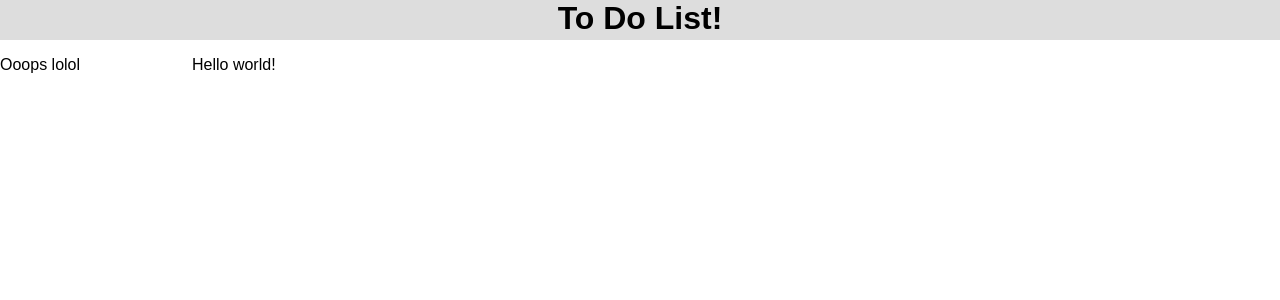
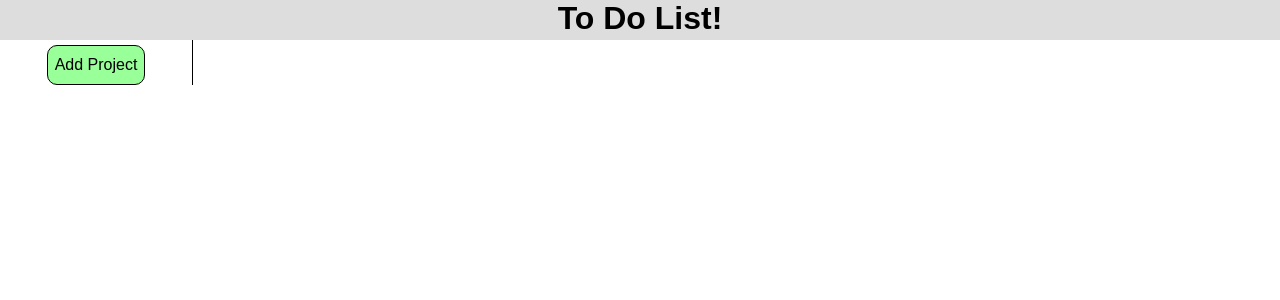
Before and after one commit to atRobert/odin_project, a React (Create React App) app in the folder react_task_manager/my-app/: page / in a window 1280 px wide. Shown: the top 300 px of the page. Built offline with nearby package versions, Linux system fonts and the light colour scheme.

Commit message:
Tabs on sides are selectable. Slight pixel off..

```diff
--- a/react_task_manager/my-app/src/index.css
+++ b/react_task_manager/my-app/src/index.css
@@ -28,6 +28,7 @@ body{
 .projectListFrame{
   display: inline-block;
   width:15%;
+  border-right:1px solid black;
 
 }
 
@@ -36,3 +37,43 @@ body{
   width:85%;
 
 }
+
+.project-item{
+  display: block;
+  width:99%;
+  padding-top:20px;
+  padding-bottom:20px;
+  border: 1px solid black;
+  transition: .25s ease;
+  background-color: rgb(196, 196, 196);
+  text-align: center;
+  border-radius: 10px 0px 0px 10px;
+  margin-left:1%;
+}
+
+.project-item:hover{
+  background:white;
+}
+
+.active-project{
+  background:white;
+  border-right: 1px solid white;
+}
+
+.add-project{
+  display: block;
+  width: 50%;
+  padding-top:10px;
+  padding-bottom:10px;
+  background:rgb(153, 255, 153);
+  transition: .25s ease;
+  border:1px solid black;
+  text-align:center;
+  border-radius:10px;
+  margin:auto;
+  margin-top:5px;
+}
+
+.add-project:hover{
+  background: rgb(95, 158, 95)
+}
--- a/react_task_manager/my-app/src/index.js
+++ b/react_task_manager/my-app/src/index.js
@@ -4,27 +4,100 @@ import * as serviceWorker from './serviceWorker';
 import React from 'react';
 import ReactDOM from 'react-dom';
 import './index.css';
+import {getProjectList, buildProjectInfo, removeProject} from './localStorageProjects.js'
 
+getProjectList()
 
 class ProjectList extends React.Component {
+  constructor(props){
+    super(props);
+    this.state = ({
+          data: buildProjectInfo(),
+          selectedProject: "michael"})
+  }
+
+  deleteProjectHandler = (index, projectID) =>{
+    removeProject(projectID)
+    console.log(projectID)
+    const projects = [...this.state.data]
+    projects.splice(index, 1)
+    this.setState({data:projects});
+  }
+
+  addProjectHandler = () => {
+    console.log('adding joe')
+    window.localStorage.setItem('joe','{"title":"joe","id":"j"}')
+    const projects = [...this.state.data]
+    projects.push({"title":"joe","id":"j"})
+    this.setState({data:projects})
+  }
+
+  updateSlectedProject = (projectID) =>{
+    this.setState({selectedProject:projectID})
+  }
+
   render() {
     return (
       <div className="projectListFrame">
-        <p>Ooops lolol</p>
+        {this.state.data.map((project, index) => (
+          <ProjectListItem
+            project = {project.title}
+            description = {project.description}
+            complete = {project.complete}
+            tasks = {project.tasks}
+            key = {project.id}
+            selectedProject = {this.state.selectedProject}
+            click = {() => this.deleteProjectHandler(index, project.title)}
+            selectProject = {() => this.updateSlectedProject(project.title)}
+            />
+        ))}
+        <CreateProject
+          click = {this.addProjectHandler}
+          />
       </div>
     );
   }
 }
 
+class CreateProject extends React.Component{
+  constructor(props){
+    super(props)
+    this.state = null
+  }
+  render(){
+    return(
+      <div className='add-project' onClick = {this.props.click}>Add Project</div>
+    )
+  }
+}
+
+class ProjectListItem extends React.Component {
+  constructor(props){
+    super(props)
+    this.state = null
+  }
+
+  render(){
+    console.log(this.props.selectedProject)
+    console.log(this.props.project)
+    return (
+      <div
+      className={this.props.selectedProject === this.props.project ? 'project-item active-project': 'project-item'}
+      onClick = {this.props.selectProject}>{this.props.project}</div>
+    )
+  }
+}
+
+
 class ProjectDetail extends React.Component {
   render(){
     return (
       <div className="projectDetailFrame">
-            <p>Hello world!</p>
-          </div>
+      </div>
     );
   }
 }
+
 
 class App extends React.Component{
   render(){
@@ -42,6 +115,9 @@ class App extends React.Component{
   }
 }
 
+
+
+
 ReactDOM.render(
     <App />,
     document.getElementById('root')
--- /dev/null
+++ b/react_task_manager/my-app/src/localStorageProjects.js
@@ -0,0 +1,39 @@
+function getLocalStorage(){
+    console.log(window.localStorage)
+    return window.localStorage
+}
+
+function getCurrentProject(projectTitle){
+    let currentProject = window.localStorage.getItem(projectTitle)
+    currentProject = JSON.parse(currentProject)
+    return currentProject
+}
+
+function saveCurrentProject(project){
+    let projectTitle = project.title
+    let projectDetail = JSON.stringify(project)
+    window.localStorage.setItem(projectTitle, projectDetail)
+}
+
+function getProjectList(){
+    let localStorageEntries = Object.entries(window.localStorage)
+    let projectTitles = localStorageEntries.map(entry => entry[0])
+    return projectTitles
+}
+
+function buildProjectInfo(){
+    let projectList = getProjectList()
+    let projectInfo = []
+    for (let i = 0; i < projectList.length; i++){
+        projectInfo.push(getCurrentProject(projectList[i]))
+    }
+    return projectInfo
+}
+
+function removeProject(project){
+    window.localStorage.removeItem(project)
+}
+
+
+
+export {getLocalStorage, getCurrentProject, getProjectList, buildProjectInfo, removeProject}
```
